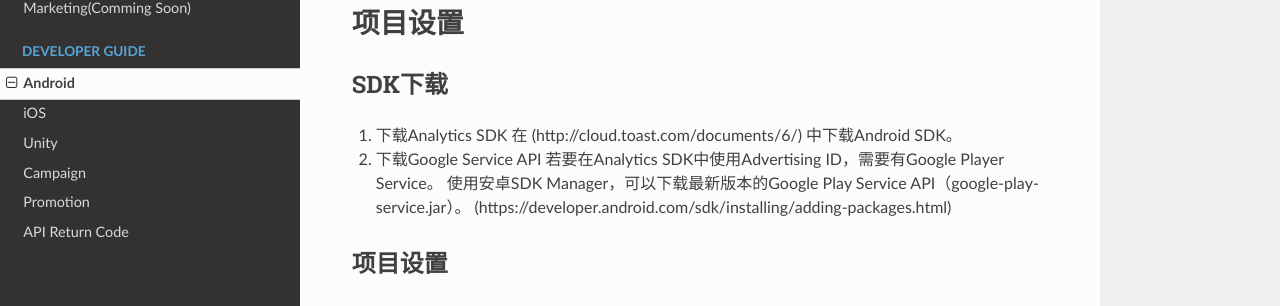
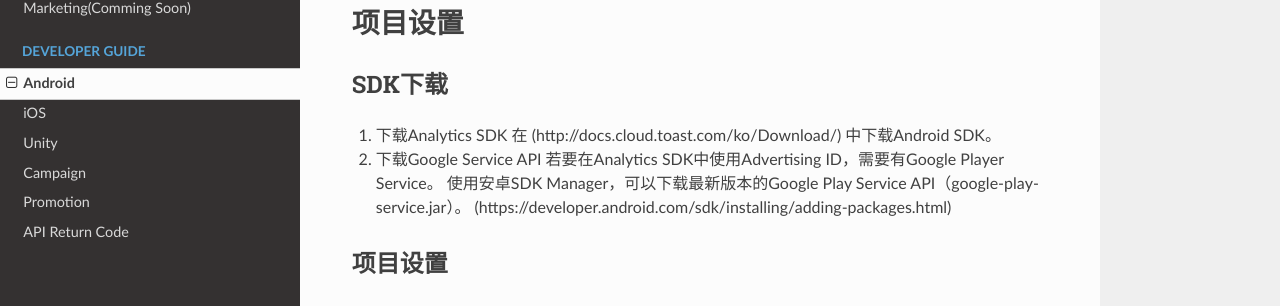
Before and after one commit to ToastAnalytics/ToastAnalytics_ZH, an MkDocs documentation site: the page built from docs/Developer/4. Android Developer Guide.md, in a window 1280 px wide and 900 px high. Shown: the part 306-612 px from the top of the window. Built offline with MkDocs 1.6.1, drawn with Linux system fonts in a browser that asks for light colours; nearby versions of some CDN libraries; old or Windows-style settings are respelled for this version of MkDocs; part of the change alters nothing that is shown.

Commit message:
Update 4. Android Developer Guide.md

```diff
--- a/docs/Developer/4. Android Developer Guide.md
+++ b/docs/Developer/4. Android Developer Guide.md
@@ -10,7 +10,7 @@
 ## SDK下载
 
 1. 下载Analytics SDK
-在 (http://cloud.toast.com/documents/6/) 中下载Android SDK。
+在 (http://docs.cloud.toast.com/ko/Download/) 中下载Android SDK。
 2. 下载Google Service API
 若要在Analytics SDK中使用Advertising ID，需要有Google Player Service。
 使用安卓SDK Manager，可以下载最新版本的Google Play Service API（google-play-service.jar）。
```
